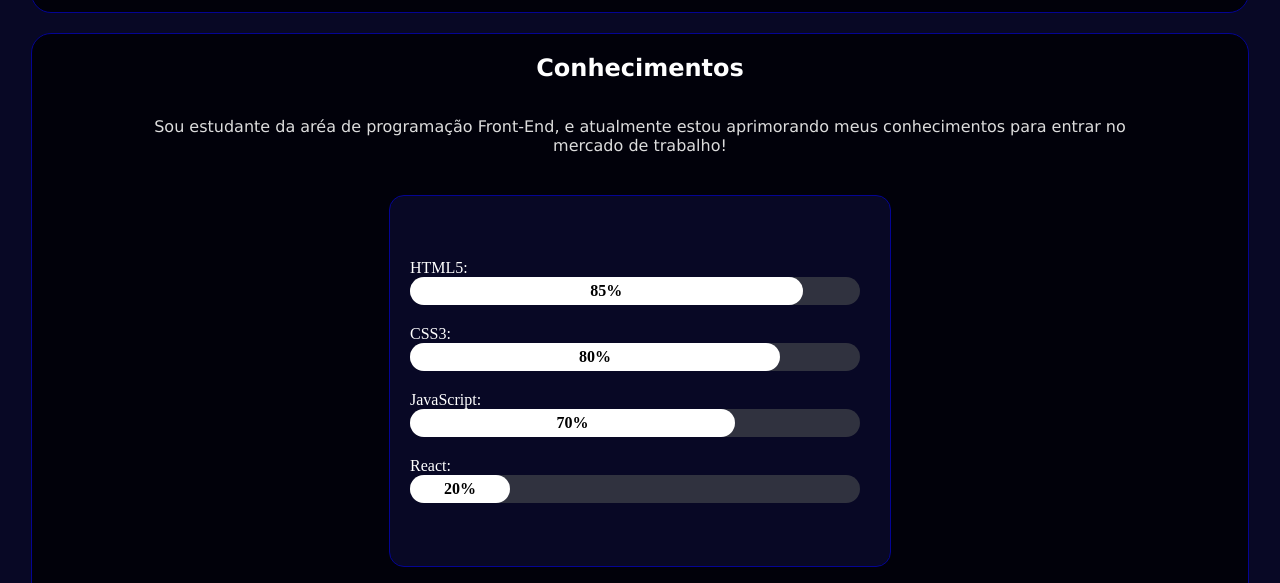
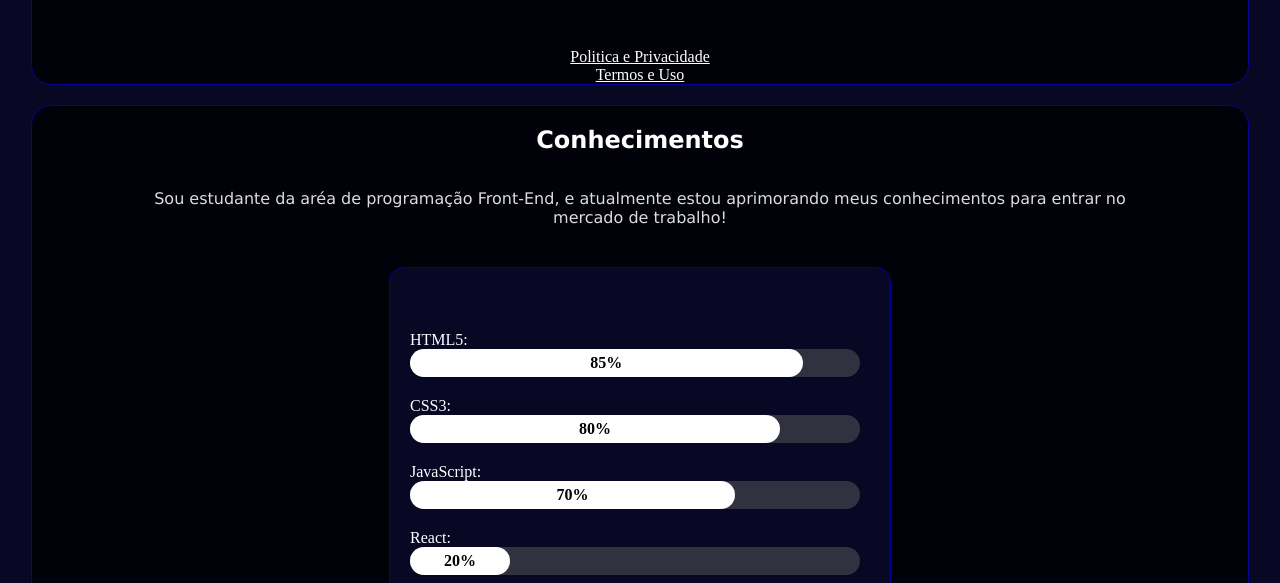
Before and after one commit to JOSEURSO/Meu-Portifolio, a plain HTML site: page index.html in a window 1280 px wide. Shown: the part 1155-1738 px from the top of the page. Drawn offline with Linux system fonts and the light colour scheme.

Commit message:
Update index.html

```diff
--- a/index.html
+++ b/index.html
@@ -65,6 +65,12 @@
         </div>
       </article>
     </div>
+
+<br>
+<br>
+<a href="./Politica.html">Politica e Privacidade</a>
+<a href="./Termosdeuso.html">Termos e Uso</a>
+
 
   </main>
   <main class="conhecimentos hidden">
```
